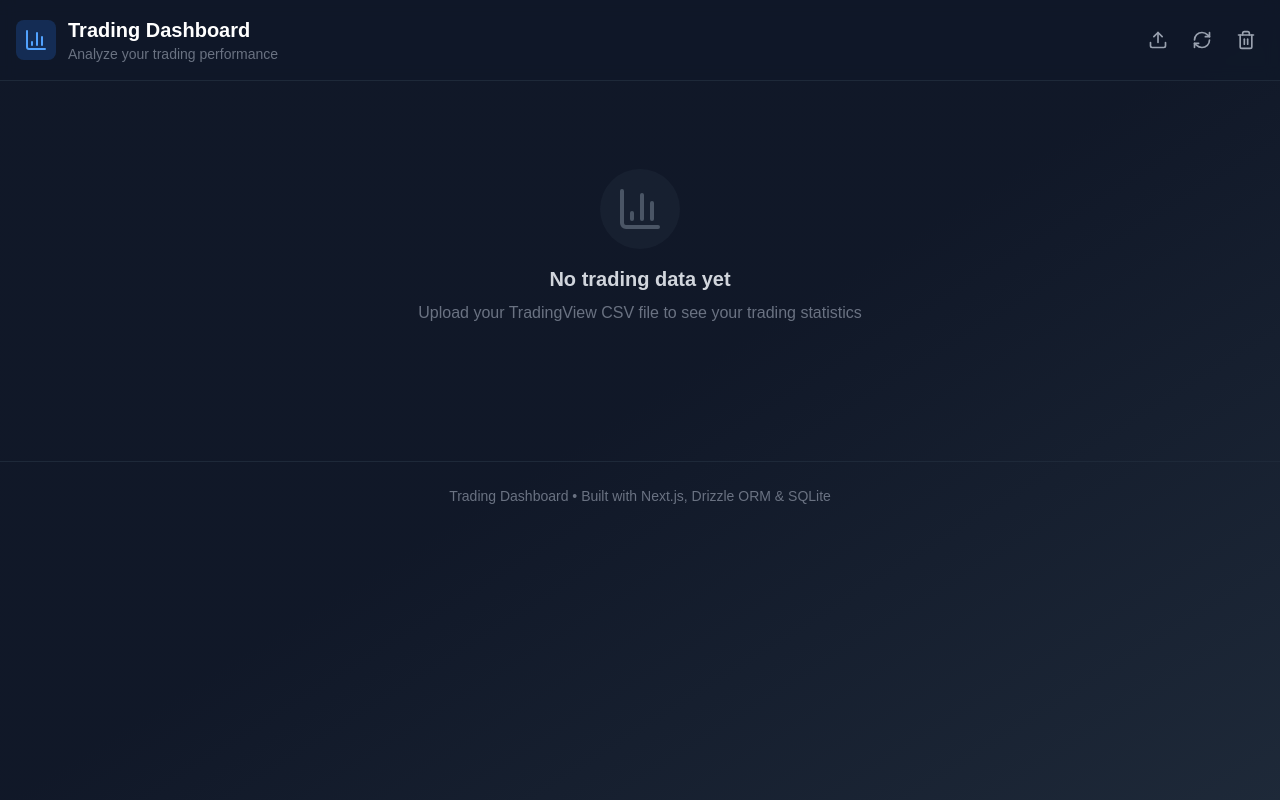
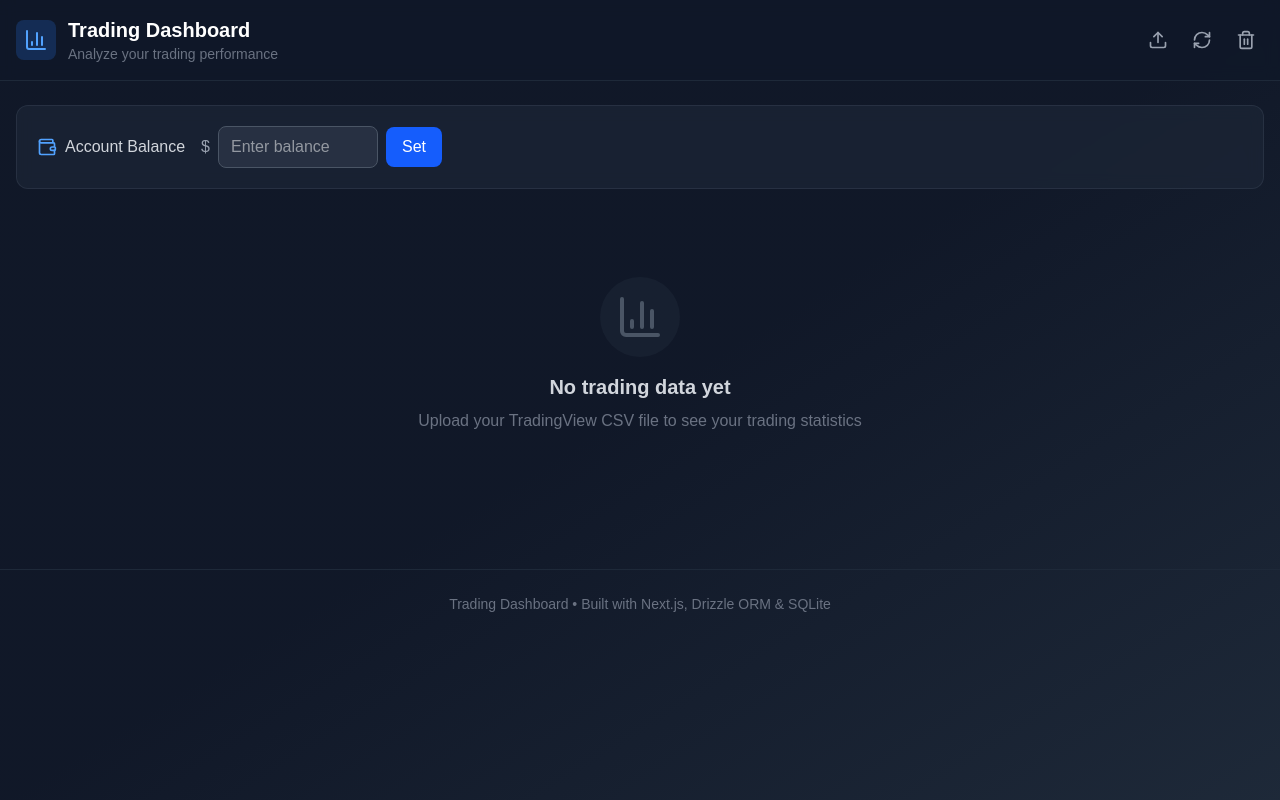
Before and after one commit to sher-n/trading-dashboard, a Next.js app: page / in a window 1280 px wide. Built offline with nearby package versions, Linux system fonts and the light colour scheme; no server answers.

Commit message:
add account balance

```diff
--- a/src/app/page.tsx
+++ b/src/app/page.tsx
@@ -11,6 +11,9 @@ import {
   BarChart3,
   RefreshCw,
   Trash2,
+  Wallet,
+  Goal,
+  ShieldAlert,
 } from "lucide-react";
 import FileUpload from "@/components/FileUpload";
 import StatsCard from "@/components/StatsCard";
@@ -57,6 +60,16 @@ export default function Dashboard() {
   const [trades, setTrades] = useState<any[]>([]);
   const [loading, setLoading] = useState(true);
   const [clearing, setClearing] = useState(false);
+  const [balanceInput, setBalanceInput] = useState("");
+  const [balance, setBalance] = useState<number | null>(null);
+
+  const handleBalanceSubmit = (e: React.FormEvent) => {
+    e.preventDefault();
+    const value = parseFloat(balanceInput);
+    if (!isNaN(value) && value > 0) {
+      setBalance(value);
+    }
+  };
 
   const fetchData = useCallback(async () => {
     setLoading(true);
@@ -142,6 +155,68 @@ export default function Dashboard() {
       </header>
 
       <main className="max-w-7xl mx-auto px-4 py-6 space-y-6">
+        {/* Account Balance Section */}
+        <section className="bg-gray-800/60 backdrop-blur border border-gray-700/50 rounded-xl p-5">
+          <form onSubmit={handleBalanceSubmit} className="flex items-center gap-4">
+            <div className="flex items-center gap-2">
+              <Wallet className="w-5 h-5 text-blue-400" />
+              <label className="text-gray-300 font-medium">Account Balance</label>
+            </div>
+            <div className="flex items-center gap-2">
+              <span className="text-gray-400">$</span>
+              <input
+                type="number"
+                value={balanceInput}
+                onChange={(e) => setBalanceInput(e.target.value)}
+                placeholder="Enter balance"
+                className="bg-gray-700/50 border border-gray-600 rounded-lg px-3 py-2 text-white w-40 focus:outline-none focus:border-blue-500"
+                step="0.01"
+                min="0"
+              />
+              <button
+                type="submit"
+                className="px-4 py-2 bg-blue-600 hover:bg-blue-500 text-white rounded-lg transition-colors"
+              >
+                Set
+              </button>
+            </div>
+          </form>
+
+          {balance !== null && (
+            <div className="grid grid-cols-3 gap-4 mt-4 pt-4 border-t border-gray-700/50">
+              <div className="flex items-center gap-3">
+                <div className="p-2 bg-blue-500/20 rounded-lg">
+                  <Wallet className="w-5 h-5 text-blue-400" />
+                </div>
+                <div>
+                  <p className="text-gray-400 text-sm">Current Balance</p>
+                  <p className="text-white font-bold text-lg">${balance.toLocaleString()}</p>
+                </div>
+              </div>
+              <div className="flex items-center gap-3">
+                <div className="p-2 bg-green-500/20 rounded-lg">
+                  <Goal className="w-5 h-5 text-green-400" />
+                </div>
+                <div>
+                  <p className="text-gray-400 text-sm">Profit Goal (3%)</p>
+                  <p className="text-green-400 font-bold text-lg">+${(balance * 0.03).toFixed(2)}</p>
+                </div>
+              </div>
+              <div className="flex items-center gap-3">
+                <div className="p-2 bg-yellow-500/20 rounded-lg">
+                  <ShieldAlert className="w-5 h-5 text-yellow-400" />
+                </div>
+                <div>
+                  <p className="text-gray-400 text-sm">Risk/Position (0.5-1%)</p>
+                  <p className="text-yellow-400 font-bold text-lg">
+                    ${(balance * 0.005).toFixed(2)} - ${(balance * 0.01).toFixed(2)}
+                  </p>
+                </div>
+              </div>
+            </div>
+          )}
+        </section>
+
         {/* Stats Overview */}
         {stats && stats.totalTrades > 0 && (
           <>
```
